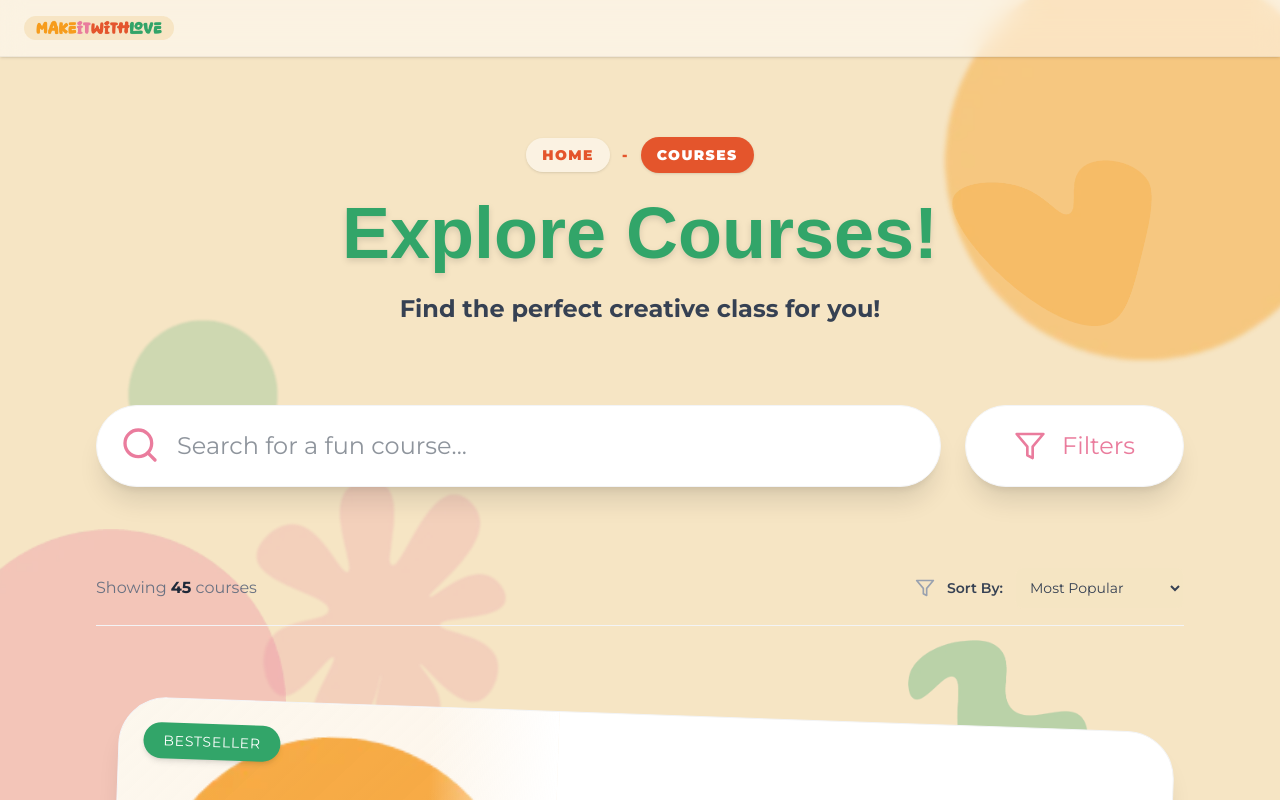
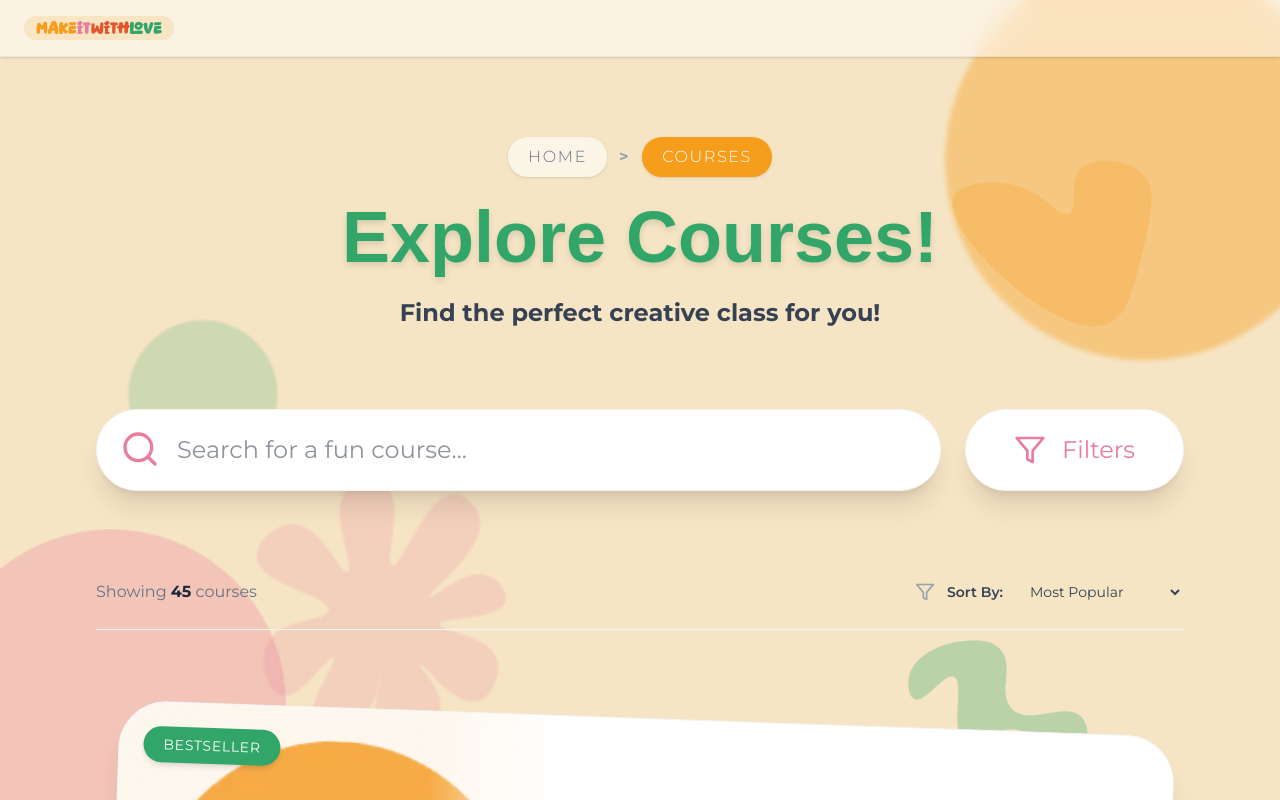
Before and after one commit to richardd-f/make-it-with-love, a Next.js app: page /courses in a window 1280 px wide. Shown: the top 800 px of the page. Built offline with nearby package versions, Linux system fonts and the light colour scheme; a web font is replaced by a local one.

Commit message:
Fixed breadcrumbs to be consistent accross pages

```diff
--- a/src/app/courses/[id]/page.tsx
+++ b/src/app/courses/[id]/page.tsx
@@ -6,6 +6,7 @@ import { StarterKitCard } from "@/src/features/courses/components/starter-kit-ca
 import { CourseCurriculum } from "@/src/features/courses/components/course-curriculum";
 import { CourseReviews } from "@/src/features/courses/components/course-reviews";
 import { CourseCtaBox } from "@/src/features/courses/components/course-cta-box";
+import { BreadcrumbList } from "@/src/components/ui/breadcrumbs";
 import { notFound } from "next/navigation";
 
 export default async function CourseDetailPage({ params }: { params: Promise<{ id: string }> }) {
@@ -20,13 +21,15 @@ export default async function CourseDetailPage({ params }: { params: Promise<{ i
     <main className="min-h-screen relative z-10 w-full max-w-7xl mx-auto px-4 sm:px-8 py-12">
 
       {/* Breadcrumbs */}
-      <nav className="mb-8 font-sans font-medium text-gray-500 uppercase tracking-widest text-sm flex gap-2">
-        <Link href="/" className="hover:text-[#ea7c9d] transition-colors">Home</Link>
-        <span>&gt;</span>
-        <Link href="/courses" className="hover:text-[#ea7c9d] transition-colors">Courses</Link>
-        <span>&gt;</span>
-        <span className="text-gray-800 font-bold truncate max-w-xs">{course.title}</span>
-      </nav>
+      <div className="mb-8">
+        <BreadcrumbList
+          items={[
+            { label: "Home", href: "/" },
+            { label: "Courses", href: "/courses" },
+            { label: course.title, active: true }
+          ]}
+        />
+      </div>
 
       {/* Hero Unit spanning full width on top */}
       <CourseHero course={course} />
--- a/src/app/courses/page.tsx
+++ b/src/app/courses/page.tsx
@@ -4,6 +4,7 @@ export const metadata = {
 };
 
 import { CoursesExplorer } from "../../features/courses/components/courses-explorer";
+import { BreadcrumbList } from "@/src/components/ui/breadcrumbs";
 
 export default function CoursesPage() {
   return (
@@ -13,13 +14,14 @@ export default function CoursesPage() {
       {/* Header Section */}
       <div className="pt-20 pb-16 relative z-10 w-full text-center">
         <div className="max-w-7xl mx-auto px-4 sm:px-6 lg:px-8">
-          <nav className="flex justify-center text-sm font-black text-[#e4552c] mb-6 uppercase tracking-widest" aria-label="Breadcrumb" style={{ fontFamily: 'var(--font-montserrat, Montserrat, sans-serif)' }}>
-            <ol className="flex items-center space-x-3">
-              <li><a href="/" className="hover:text-black transition-colors bg-white/50 px-4 py-2 rounded-full shadow-sm">Home</a></li>
-              <li><span> - </span></li>
-              <li className="text-white bg-[#e4552c] px-4 py-2 rounded-full shadow-sm" aria-current="page">Courses</li>
-            </ol>
-          </nav>
+          <div className="flex justify-center mb-6">
+            <BreadcrumbList
+              items={[
+                { label: "Home", href: "/" },
+                { label: "Courses", active: true }
+              ]}
+            />
+          </div>
           <h1 className="text-6xl md:text-7xl font-extrabold text-[#32a569] font-family-papernotes drop-shadow-md">
             Explore Courses!
           </h1>
--- a/src/app/globals.css
+++ b/src/app/globals.css
@@ -37,6 +37,7 @@ body {
 
 @theme {
   --animate-fade-in: fade-in 0.6s ease-out forwards;
+  --animate-twitch: twitch 0.2s ease-in-out;
   @keyframes fade-in {
     from {
       opacity: 0;
@@ -47,6 +48,11 @@ body {
       transform: translateY(0);
     }
   }
+  @keyframes twitch {
+    0%, 100% { transform: rotate(0deg) scale(1); }
+    25% { transform: rotate(-2deg) scale(0.98); }
+    75% { transform: rotate(2deg) scale(0.98); }
+  }
 }
 
 @font-face {
--- /dev/null
+++ b/src/components/ui/breadcrumbs.tsx
@@ -0,0 +1,42 @@
+import Link from "next/link";
+import React from "react";
+
+export interface BreadcrumbItem {
+  label: string;
+  href?: string;
+  active?: boolean;
+}
+
+export const BreadcrumbList = ({ items, className = "" }: { items: BreadcrumbItem[], className?: string }) => {
+  return (
+    <nav
+      className={`flex font-sans font-light text-gray-500 text-base tracking-widest items-center gap-3 ${className}`}
+      aria-label="Breadcrumb"
+    >
+      {items.map((item, idx) => (
+        <React.Fragment key={idx}>
+          {item.active ? (
+            <span className="bg-[#f79d1c] text-white px-5 py-2 rounded-full shadow-sm uppercase truncate max-w-xs">
+              {item.label}
+            </span>
+          ) : item.href ? (
+            <Link
+              href={item.href}
+              className="hover:text-white hover:bg-[#f79d1c]/80 transition-colors bg-white/60 px-5 py-2 rounded-full shadow-sm uppercase"
+            >
+              {item.label}
+            </Link>
+          ) : (
+            <span className="bg-white/60 px-5 py-2 rounded-full shadow-sm uppercase truncate max-w-xs">
+              {item.label}
+            </span>
+          )}
+
+          {idx < items.length - 1 && (
+            <span className="text-gray-400 font-bold">&gt;</span>
+          )}
+        </React.Fragment>
+      ))}
+    </nav>
+  );
+};
--- a/src/features/courses/components/course-cta-box.tsx
+++ b/src/features/courses/components/course-cta-box.tsx
@@ -17,7 +17,7 @@ export const CourseCtaBox = ({ course }: { course: ICourseDetail }) => {
   };
 
   return (
-    <div className="w-full bg-[#32a569] rounded-[2rem] p-8 shadow-2xl sticky top-32 border-4 border-[#fffbe6] text-center flex flex-col gap-6 text-white overflow-hidden transform hover:-translate-y-1 transition-transform">
+    <div className="w-full bg-[#32a569] rounded-[2rem] p-8 shadow-2xl sticky top-32 border-4 border-[#fffbe6] text-center flex flex-col gap-6 text-white overflow-hidden active:animate-twitch">
 
       <div className="absolute top-0 right-0 w-32 h-32 bg-white/10 rounded-bl-full pointer-events-none"></div>
 
@@ -38,14 +38,14 @@ export const CourseCtaBox = ({ course }: { course: ICourseDetail }) => {
           onClick={handleLearnNavigation}
           className="w-full bg-[#f79d1c] hover:bg-[#e68f12] text-white font-bold text-2xl py-5 rounded-full shadow-lg hover:scale-105 transition-all font-family-papernotes uppercase tracking-widest"
         >
-           Continue Learning! 🚀
+          Continue Learning!
         </button>
       ) : course.starterKit.inStock ? (
         <button
           onClick={handleCheckoutNavigation}
           className="w-full bg-white hover:bg-gray-100 text-[#32a569] font-bold text-2xl py-5 rounded-full shadow-lg hover:scale-105 transition-all font-family-papernotes uppercase tracking-widest"
         >
-           Buy / Add to Cart 🛒
+          Buy / Add to Cart
         </button>
       ) : (
         <div className="flex flex-col gap-4">
@@ -56,13 +56,12 @@ export const CourseCtaBox = ({ course }: { course: ICourseDetail }) => {
             onClick={() => alert("Added to Waitlist!")}
             className="w-full bg-[#ea7c9d] hover:bg-[#d86b8b] text-white font-bold text-2xl py-5 rounded-full shadow-lg hover:scale-105 transition-all font-family-papernotes uppercase tracking-widest"
           >
-              Join Waitlist 🔔
+            Join Waitlist
           </button>
         </div>
       )}
 
       <div className="text-center mt-2 opacity-80 text-sm flex items-center justify-center gap-2">
-         <svg className="w-4 h-4 fill-current" viewBox="0 0 24 24"><path d="M12 2L1 21h22L12 2zm0 3.99L19.53 19H4.47L12 5.99zM11 16h2v2h-2zm0-6h2v4h-2z" /></svg>
         <span>30-Day Happiness Guarantee</span>
       </div>
     </div>
--- a/src/features/courses/components/course-hero.tsx
+++ b/src/features/courses/components/course-hero.tsx
@@ -14,20 +14,12 @@ export const CourseHero = ({ course }: { course: ICourseDetail }) => {
   };
 
   return (
-    <div className="w-full bg-white rounded-[3rem] p-6 sm:p-10 shadow-2xl relative z-10 border-[6px] border-[#f6e5c4] mb-12">
+    <div className="w-full bg-white rounded-[3rem] p-6 sm:p-10 shadow-2xl relative z-10 border-[6px] border-[#f6e5c4] mb-12 active:animate-twitch">
       <div className="flex flex-col xl:flex-row gap-8 xl:gap-12 items-center xl:items-stretch">
 
         {/* Left Side: Video/Thumbnail */}
-        <div className="w-full xl:w-1/2 flex-shrink-0 relative rounded-[2rem] overflow-hidden shadow-inner bg-[#fffbe6]">
-          {course.videoPreviewUrl ? (
-            <video
-              autoPlay loop muted playsInline controls
-              className="w-full h-full object-cover min-h-[300px]"
-              src={course.videoPreviewUrl}
-            />
-          ) : (
-             <img src={course.thumbnailUrl} alt={course.title} className="w-full h-full object-contain mix-blend-multiply opacity-80 min-h-[300px]" />
-          )}
+        <div className="w-full xl:w-1/2 flex-shrink-0 relative rounded-[2rem] overflow-hidden shadow-inner bg-[#fffbe6] cursor-pointer">
+          <img src={course.thumbnailUrl} alt={course.title} className="w-full h-full object-contain mix-blend-multiply opacity-80 min-h-[300px]" />
           {/* Fun Decors */}
           <div className="absolute top-4 left-4 z-20 flex gap-2">
             {course.tags?.map(tag => (
--- a/src/features/courses/components/starter-kit-card.tsx
+++ b/src/features/courses/components/starter-kit-card.tsx
@@ -5,7 +5,7 @@ import { IStarterKit } from "../interfaces/course.types";
 
 export const StarterKitCard = ({ starterKit }: { starterKit: IStarterKit }) => {
   return (
-    <div className="w-full bg-[#f6e5c4] rounded-[2rem] p-8 sm:p-10 shadow-lg relative border-4 border-[#f79d1c]/40 rotate-1 transition-transform hover:rotate-0 mb-12">
+    <div className="w-full bg-[#f6e5c4] rounded-[2rem] p-8 sm:p-10 shadow-lg relative border-4 border-[#f79d1c]/40 rotate-1 transition-transform hover:rotate-0 mb-12 cursor-pointer active:animate-twitch">
       {/* Decorative pin icon (mocking a pinned paper) */}
       <div className="absolute -top-4 -left-4 w-12 h-12 bg-[#ea7c9d] rounded-full flex items-center justify-center shadow-md rotate-[-10deg]">
          <div className="w-4 h-4 bg-white rounded-full opacity-80" />
```
Also changed, not shown: src/features/courses/components/course-curriculum.tsx (+10 -10 lines), src/features/courses/components/course-reviews.tsx (+4 -4 lines). Lines whose indentation alone changed are shown as unchanged.
